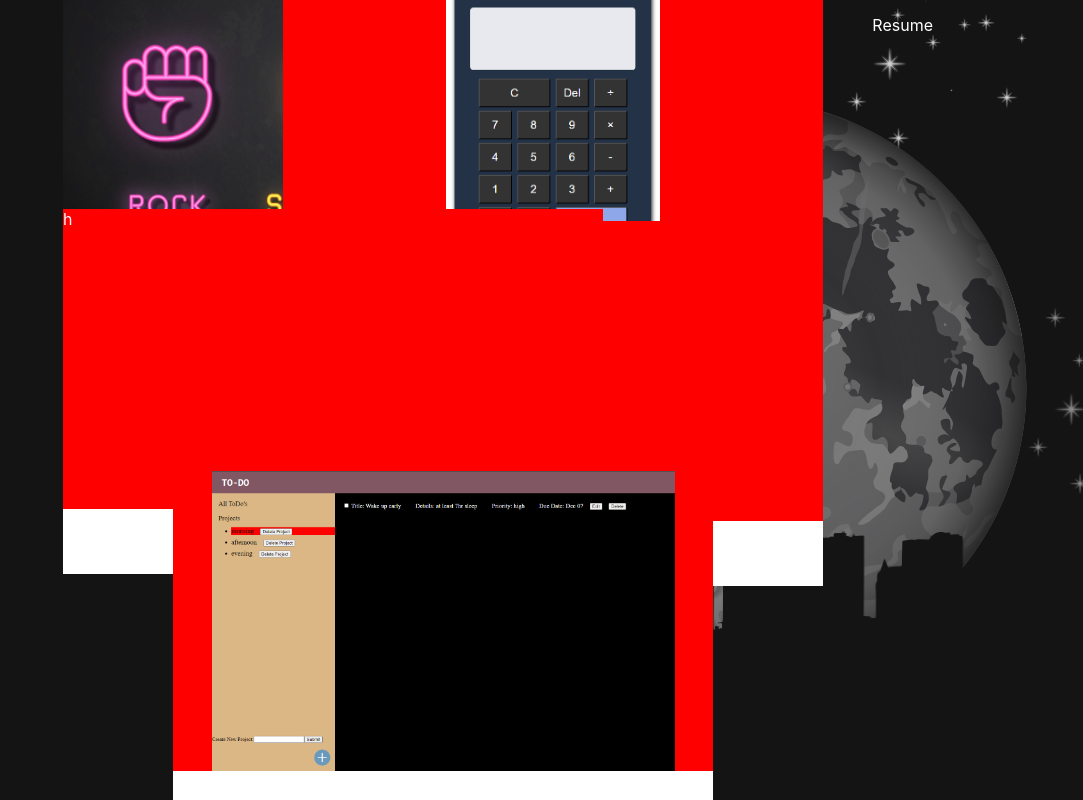
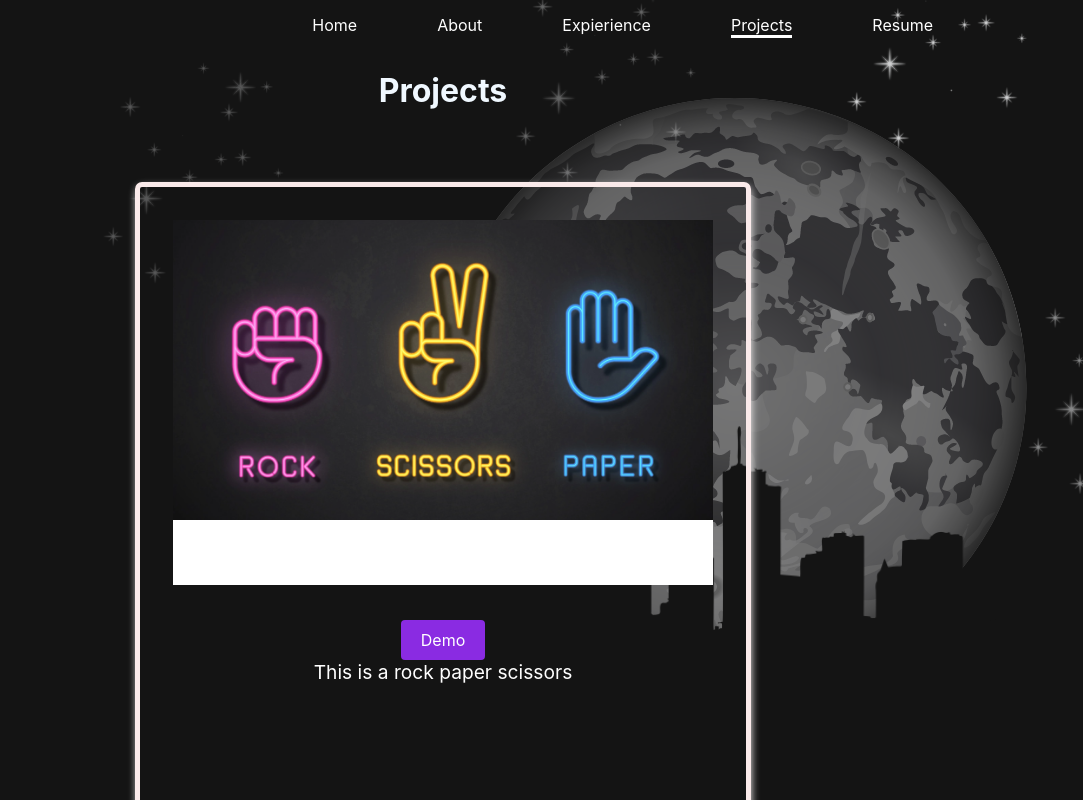
Before and after one commit to LukaTm/Portfolio, a React (Create React App) app: page /projects in a window 1280 px wide. Shown: the top 800 px of the page, without its empty margins (197-1280 px from the left). Built offline with nearby package versions, Linux system fonts and the light colour scheme.

Commit message:
Fix selecting same section in two pages

```diff
--- a/src/pages/About.js
+++ b/src/pages/About.js
@@ -13,7 +13,7 @@ function About() {
             </div>
             <div>My Skills</div>
             <div className={styles.outside_container}>
-                <section>
+                <section className={styles.section_container}>
                     <div class={styles.skill_container}>
                         <div class={styles.html}></div>
                         <div>HTML5</div>
--- a/src/pages/About.module.css
+++ b/src/pages/About.module.css
@@ -1,25 +1,29 @@
-section {
+.section_container {
     display: flex;
     flex-wrap: wrap;
     justify-content: center;
     width: 100%;
     height: 100%;
-    max-width: 800px;
+    max-width: 1000px;
 }
 
-section > div {
+.section_container > div {
     display: flex;
     flex-direction: column;
+    border-radius: 7px;
+    border: 4px solid rgb(157, 98, 187);
     min-width: 180px;
     max-width: 180px;
-    margin: 10px;
+    margin: 25px;
     height: 130px;
-    border-radius: 5px;
-    border: 3px solid rgb(147, 154, 196);
     padding: 0px;
     align-items: center;
-    max-width: calc(25% - 20px);
-    margin: 10px;
+    /* box-shadow: h-shadow v-shadow blur spread color */
+    box-shadow: 2px 3px 5px 0 rgb(104, 99, 99);
+}
+
+.skill_container > div:last-child {
+    margin-top: 10px;
 }
 
 .outside_container {
@@ -30,13 +34,13 @@ section > div {
 }
 
 @media (max-width: 290px) {
-    section > div {
+    .section_container > div {
         min-width: calc(100vw - 110px);
     }
 }
 
 @media (max-width: 190px) {
-    section {
+    .section_container {
         font-size: calc(1vw * 7);
     }
 }
--- a/src/pages/Projecets.module.css
+++ b/src/pages/Projecets.module.css
@@ -45,7 +45,7 @@
     font-size: 1.2em;
 }
 
-.section {
+.project_section {
     display: flex;
     flex-wrap: wrap;
     padding: 30px;
@@ -55,7 +55,7 @@
     padding-right: 150px;
 }
 
-.section > div > :first-child {
+.project_section > div > :first-child {
     background-color: red;
     position: relative;
     /* flex-grow, flex-shrink, flex-basis */
@@ -67,7 +67,7 @@
     font-size: 2fr;
 }
 
-.section > div > :first-child::after {
+.project_section > div > :first-child::after {
     content: "";
     position: absolute;
     bottom: -65px;
@@ -84,12 +84,12 @@
         padding: 6px 17px;
         font-size: 0.8em;
     }
-    .section > div > :first-child::after {
+    .project_section > div > :first-child::after {
         height: 65px;
         bottom: -65x;
     }
 
-    .section > div > :first-child {
+    .project_section > div > :first-child {
         flex-shrink: 1;
         max-width: 100%;
         min-width: calc((100vw - 0px) - 85px);
--- a/src/pages/Projects.js
+++ b/src/pages/Projects.js
@@ -8,7 +8,7 @@ function Projects() {
             </div>
 
             <div className={styles.container}>
-                <section className={styles.section}>
+                <section className={styles.project_section}>
                     <div className={styles.project_container}>
                         <div className={styles.rock}></div>
                         <a
```
